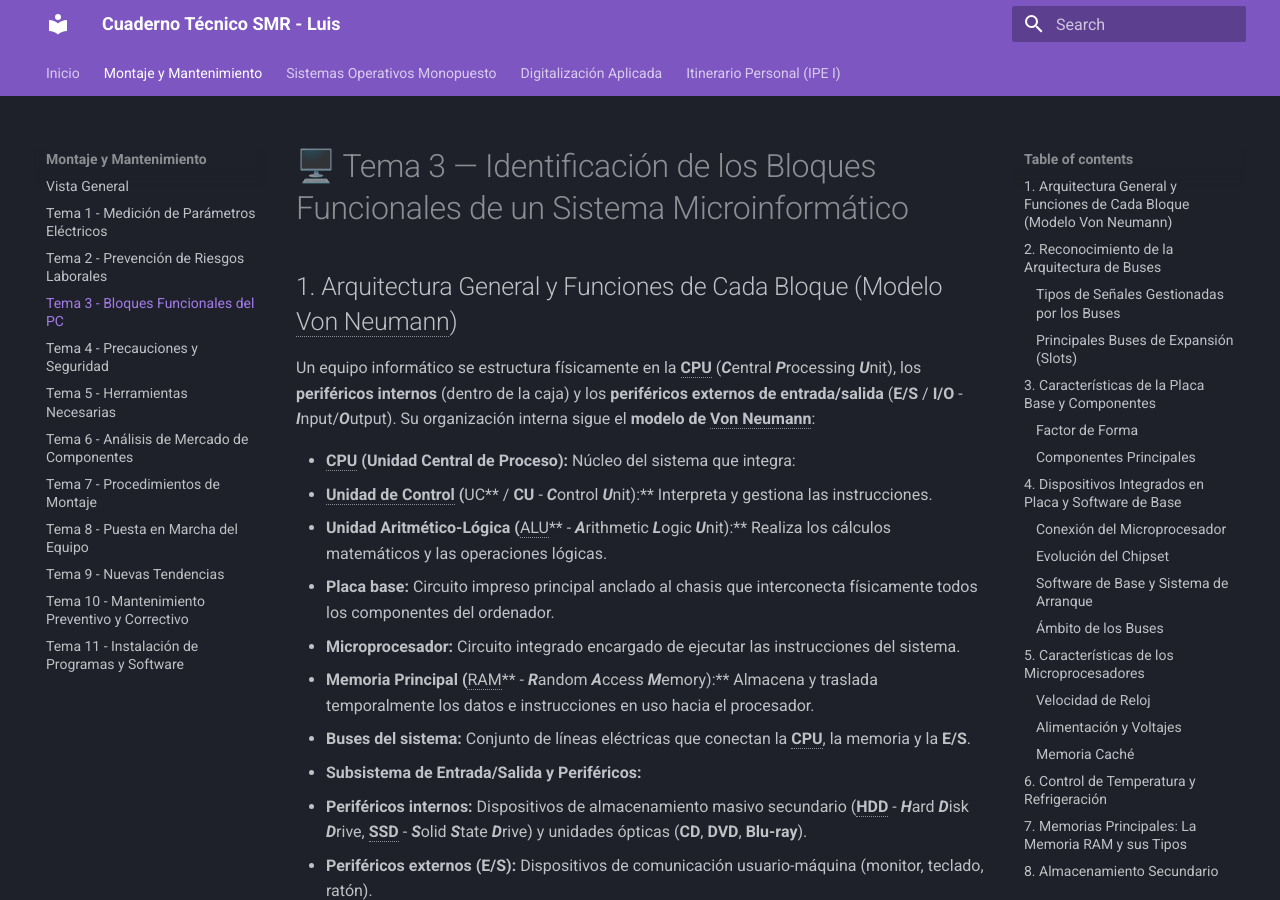
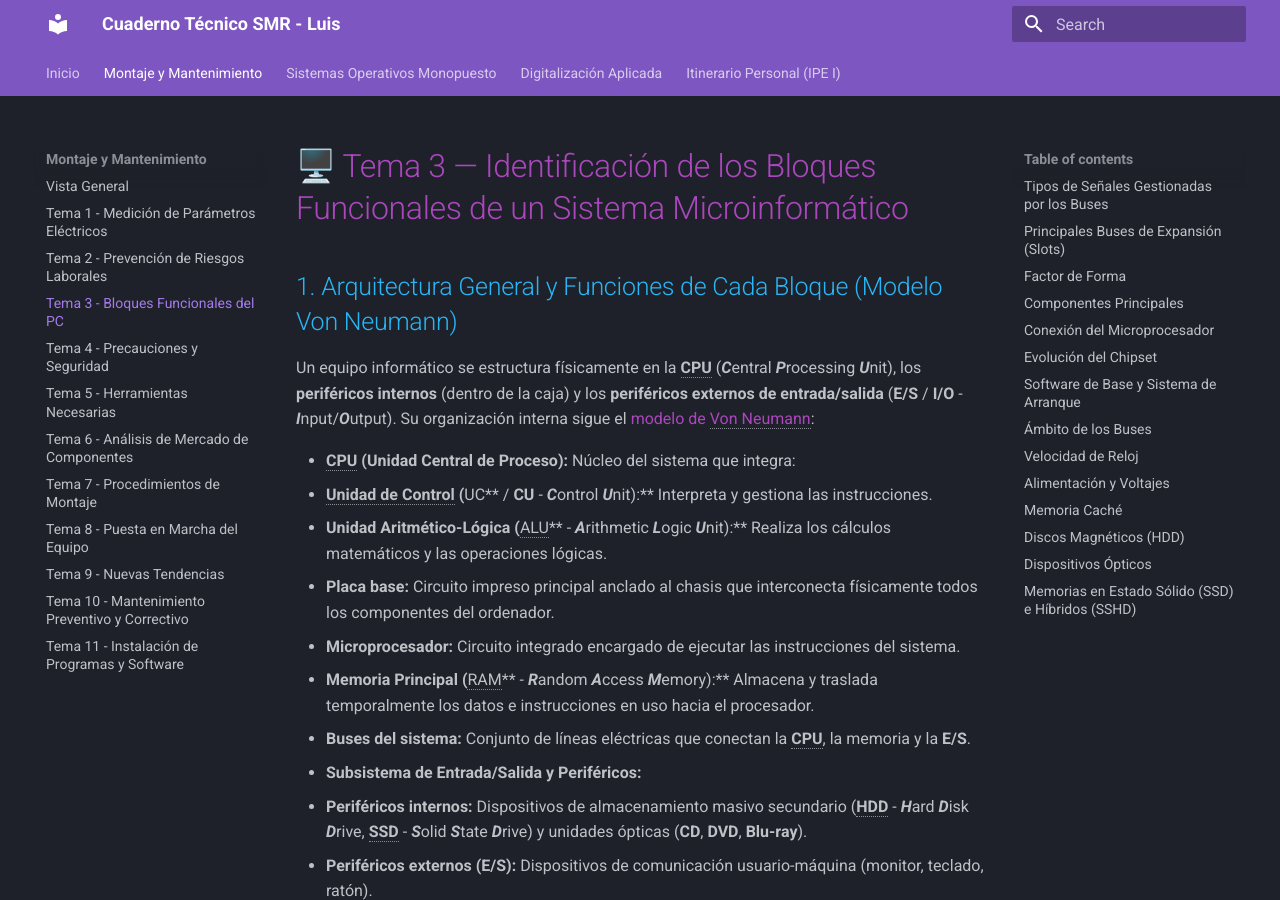
Before and after one commit to Beamspark/SMR-Apuntes, an MkDocs documentation site: the page built from docs/montaje/tema-3.md, in a window 1280 px wide and 900 px high. Built offline with MkDocs 1.6.1 and Material for MkDocs 9.7.7, drawn with Linux system fonts in a browser that asks for light colours; some of the changed text lies outside the part shown.

Commit message:
Update tema-3.md

```diff
--- a/docs/montaje/tema-3.md
+++ b/docs/montaje/tema-3.md
@@ -1,8 +1,8 @@
-# 🖥️ Tema 3 — Identificación de los Bloques Funcionales de un Sistema Microinformático
+<h1 style="color: #ab47bc;">🖥️ Tema 3 — Identificación de los Bloques Funcionales de un Sistema Microinformático</h1>
 
-## 1. Arquitectura General y Funciones de Cada Bloque (Modelo Von Neumann)
+<h2 style="color: #29b6f6;">1. Arquitectura General y Funciones de Cada Bloque (Modelo Von Neumann)</h2>
 
-Un equipo informático se estructura físicamente en la **CPU** (***C***entral ***P***rocessing ***U***nit), los **periféricos internos** (dentro de la caja) y los **periféricos externos de entrada/salida** (**E/S** / **I/O** - ***I***nput/***O***utput). Su organización interna sigue el **modelo de Von Neumann**:
+Un equipo informático se estructura físicamente en la **CPU** (***C***entral ***P***rocessing ***U***nit), los **periféricos internos** (dentro de la caja) y los **periféricos externos de entrada/salida** (**E/S** / **I/O** - ***I***nput/***O***utput). Su organización interna sigue el <span style="color: #ab47bc;">modelo de Von Neumann</span>:
 
 * **CPU (Unidad Central de Proceso):** Núcleo del sistema que integra:
   - **Unidad de Control (**UC** / **CU** - ***C***ontrol ***U***nit):** Interpreta y gestiona las instrucciones.
@@ -18,9 +18,9 @@ Un equipo informático se estructura físicamente en la **CPU** (***C***entral *
 
 ---
 
-## 2. Reconocimiento de la Arquitectura de Buses
+<h2 style="color: #29b6f6;">2. Reconocimiento de la Arquitectura de Buses</h2>
 
-Los **buses** son las vías de comunicación compuestas por líneas de circuitos impresos o cables por donde circula la información entre los distintos bloques del equipo:
+Los <span style="color: #ab47bc;">buses</span> son las vías de comunicación compuestas por líneas de circuitos impresos o cables por donde circula la información entre los distintos bloques del equipo:
 
 ### Tipos de Señales Gestionadas por los Buses
 - **Bus de Datos:** Transporta la información o valores numéricos entre componentes.
@@ -35,7 +35,7 @@ Los **buses** son las vías de comunicación compuestas por líneas de circuitos
 
 ---
 
-## 3. Características de la Placa Base y Componentes
+<h2 style="color: #29b6f6;">3. Características de la Placa Base y Componentes</h2>
 
 La **placa base** es el elemento determinante para comprobar las compatibilidades físicas y electrónicas de todo el equipo.
 
@@ -49,7 +49,7 @@ La **placa base** es el elemento determinante para comprobar las compatibilidade
 
 ### Factor de Forma
 Define las dimensiones físicas, orientación, conectores, puntos de anclaje, zócalos y tipo de fuente de alimentación requerida.
-- **Factores más usuales:** **ATX**, **Micro ATX**, **Mini ITX**, **DTX** y **BTX**.
+- **Factores más usuales:** <span style="color: #ab47bc;">**ATX**</span>, **Micro ATX**, **Mini ITX**, **DTX** y **BTX**.
 
 ### Componentes Principales
 - **Zócalo del microprocesador:** Lugar donde se conecta el procesador para interactuar con la placa.
@@ -61,7 +61,7 @@ Define las dimensiones físicas, orientación, conectores, puntos de anclaje, z
 
 ---
 
-## 4. Dispositivos Integrados en Placa y Software de Base
+<h2 style="color: #29b6f6;">4. Dispositivos Integrados en Placa y Software de Base</h2>
 
 ### Conexión del Microprocesador
 - **Zócalo (socket):** Conector plano matrizado formado por un gran número de orificios/contactos sobre el que se apoya el procesador.
@@ -84,7 +84,7 @@ Define las dimensiones físicas, orientación, conectores, puntos de anclaje, z
 
 ---
 
-## 5. Características de los Microprocesadores
+<h2 style="color: #29b6f6;">5. Características de los Microprocesadores</h2>
 
 El microprocesador constituye, junto a la placa base, el núcleo principal de la **CPU**.
 
@@ -98,11 +98,11 @@ Se mide en megahercios (**MHz**) o gigahercios (**GHz**, $1 \text{ GHz} = 1.000
 - **Voltaje interno (núcleo / core):** Tensión de trabajo del núcleo, reducida para minimizar la temperatura.
 
 ### Memoria Caché
-Memorias ultrarrápidas de baja capacidad integradas cerca del núcleo organizadas en niveles **L1** (interna), **L2** y **L3**.
+Memorias ultrarrápidas de baja capacidad integradas cerca del núcleo organizadas en niveles <span style="color: #ab47bc;">**L1** (interna), **L2** y **L3**</span>.
 
 ---
 
-## 6. Control de Temperatura y Refrigeración
+<h2 style="color: #29b6f6;">6. Control de Temperatura y Refrigeración</h2>
 
 Para evitar errores de funcionamiento o el quemado del chip, se emplean sistemas de refrigeración por aire:
 
@@ -111,12 +111,12 @@ Para evitar errores de funcionamiento o el quemado del chip, se emplean sistemas
 
 ---
 
-## 7. Memorias Principales: La Memoria RAM y sus Tipos
+<h2 style="color: #29b6f6;">7. Memorias Principales: La Memoria RAM y sus Tipos</h2>
 
 La **RAM** (***R***andom ***A***ccess ***M***emory) es la memoria principal de lectura y escritura; es **volátil** porque requiere energía constante. Permite el acceso aleatorio directo a cualquier celda.
 
 - **Parámetros de trabajo:** Refresco (recarga eléctrica periódica), Transferencia de datos, Frecuencia del bus e Índice PC.
-- **Tecnología Dual Channel:** Permite al controlador de memoria acceder simultáneamente a dos módulos de memoria RAM de 64 bits, sumando un ancho de banda total de **128 bits** al colocarlos en los zócalos DIMM emparejados del mismo color.
+- **Tecnología Dual Channel:** Permite al controlador de memoria acceder simultáneamente a dos módulos de memoria RAM de 64 bits, sumando un ancho de banda total de <span style="color: #ab47bc;">**128 bits**</span> al colocarlos en los zócalos DIMM emparejados del mismo color.
 
 | Tipo de RAM | Características Clave |
 | :--- | :--- |
@@ -130,7 +130,7 @@ La **RAM** (***R***andom ***A***ccess ***M***emory) es la memoria principal de l
 
 ---
 
-## 8. Almacenamiento Secundario Masivo
+<h2 style="color: #29b6f6;">8. Almacenamiento Secundario Masivo</h2>
 
 Almacenamiento no volátil, permanente, de gran capacidad y menor coste por megabyte que la **RAM**.
 
@@ -155,7 +155,7 @@ Graban información creando microhoyos (*pits*) mediante un haz láser.
 
 ---
 
-## 9. Adaptador Gráfico y Monitor
+<h2 style="color: #29b6f6;">9. Adaptador Gráfico y Monitor</h2>
 
 La tarjeta gráfica procesa la información que se muestra en la pantalla. Puede estar integrada en el procesador o ser una tarjeta de expansión independiente.
 
@@ -167,7 +167,7 @@ La tarjeta gráfica procesa la información que se muestra en la pantalla. Puede
 
 ---
 
-## 10. Otras Tarjetas de Expansión
+<h2 style="color: #29b6f6;">10. Otras Tarjetas de Expansión</h2>
 
 - **Tarjeta Capturadora de Vídeo:** Convierte vídeo analógico a digital. Conectores **BNC**, **S-Video** y **RCA**.
 - **Tarjeta Sintonizadora de Televisión:** Sintoniza y graba canales de TV (analógica, digital, híbrida, satélite).
@@ -178,7 +178,7 @@ La tarjeta gráfica procesa la información que se muestra en la pantalla. Puede
 
 ---
 
-## 11. Conectividad LAN y WAN
+<h2 style="color: #29b6f6;">11. Conectividad LAN y WAN</h2>
 
 - **LAN** (***L***ocal ***A***rea ***N***etwork): Red privada local de extensión reducida.
 - **MAN** (***M***etropolitan ***A***rea ***N***etwork): Red pública municipal o entre varios edificios.
@@ -189,7 +189,7 @@ La tarjeta gráfica procesa la información que se muestra en la pantalla. Puede
 
 ---
 
-## 12. Controladores de Dispositivos (Drivers)
+<h2 style="color: #29b6f6;">12. Controladores de Dispositivos (Drivers)</h2>
 
 - **Driver / Controlador:** Software imprescindible facilitado por el fabricante que permite al **Sistema Operativo** reconocer, interpretar y gestionar el funcionamiento de un componente hardware.
 
```
